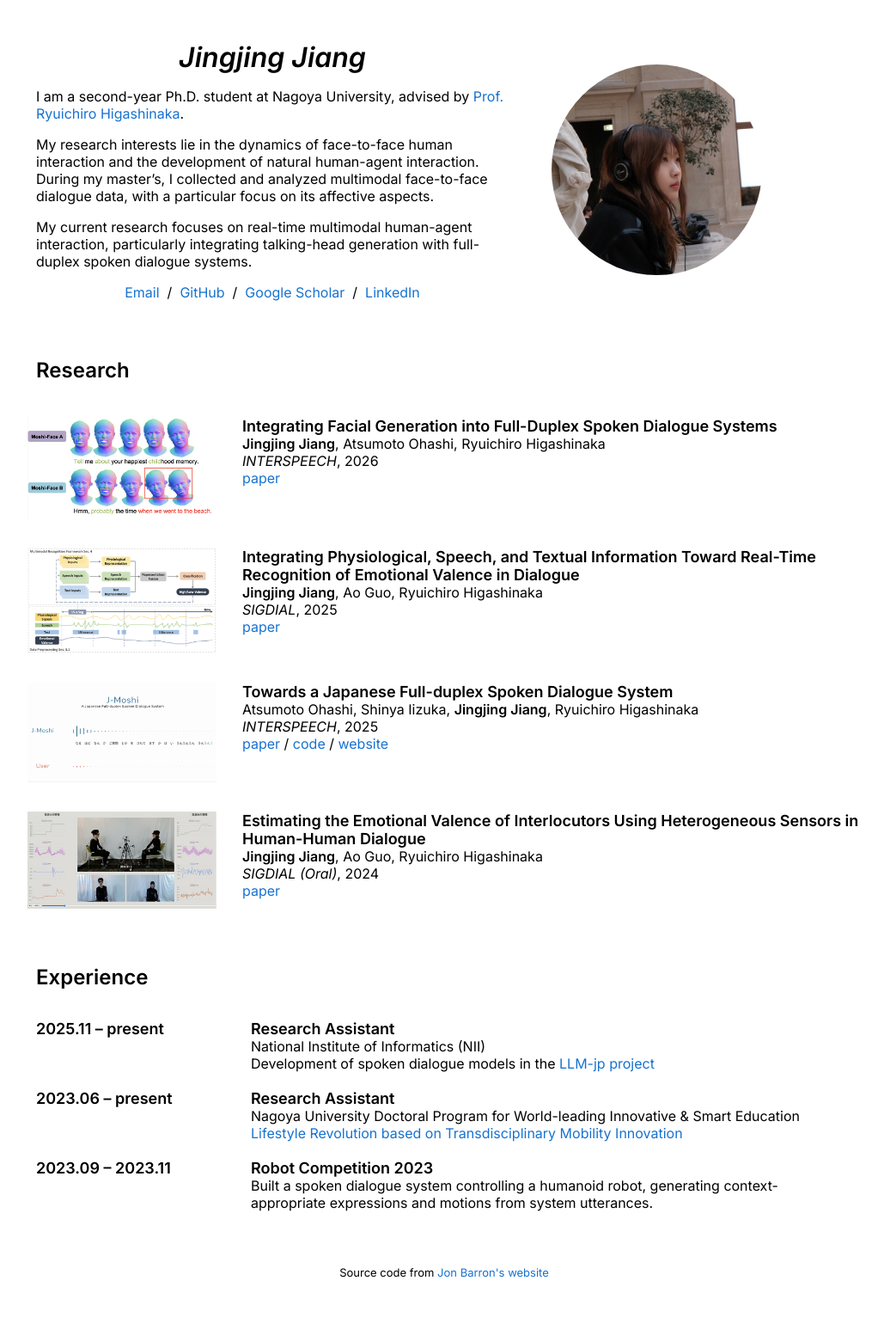
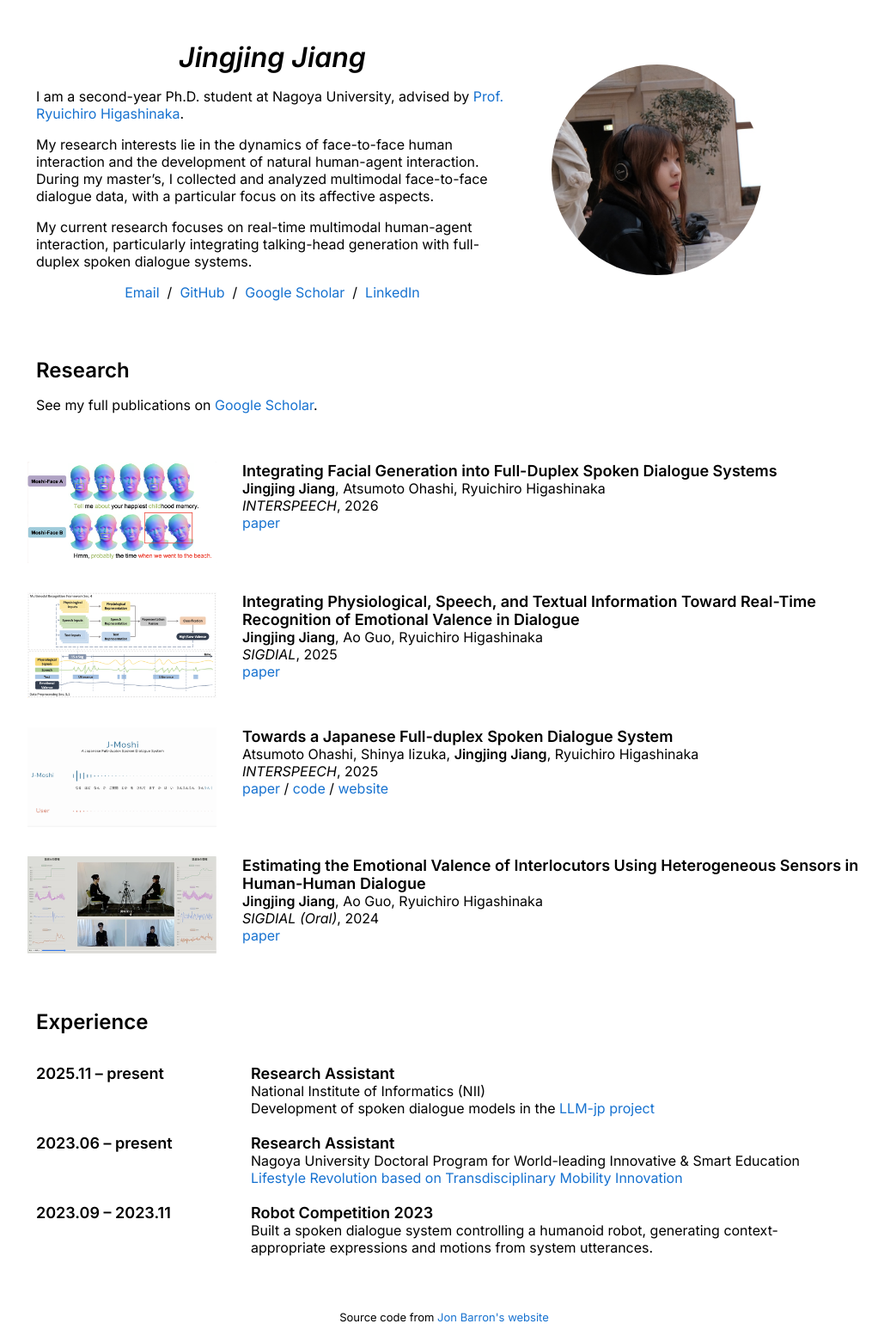
Before and after one commit to jjzip/jjzip.github.io, a Jekyll site: the page built from _posts/2026-09-12-integrate-facial.markdown, in a window 1280 px wide. Shown: the whole page at 86% size, without its empty margins (123-1152 px from the left). Built offline with Jekyll 4.4.1, drawn with Linux system fonts in a browser that asks for light colours; before the commit the page ends 1509 px from its top, so only the background shows below that.

Commit message:
add google scholar

```diff
--- a/_layouts/default.html
+++ b/_layouts/default.html
@@ -63,6 +63,9 @@
           <tr>
             <td style="padding:2.5%;width:100%;vertical-align:middle">
               <h2>Research</h2>
+              <p>
+              See my full publications on <a href="https://scholar.google.com/citations?user=KTQWBYYAAAAJ&hl=en">Google Scholar</a>.
+              </p>
             </td>
           </tr>
         </table>
```
